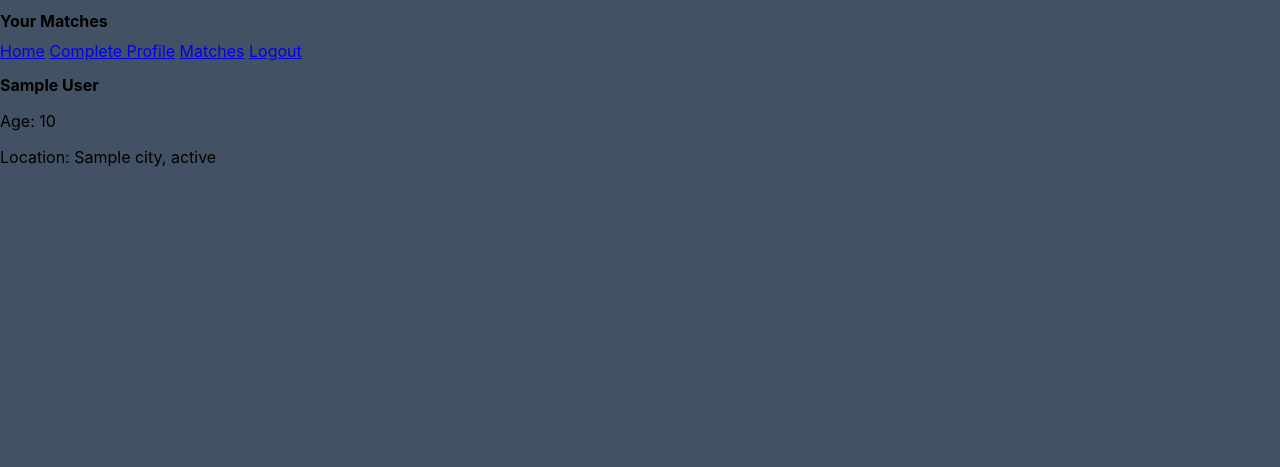
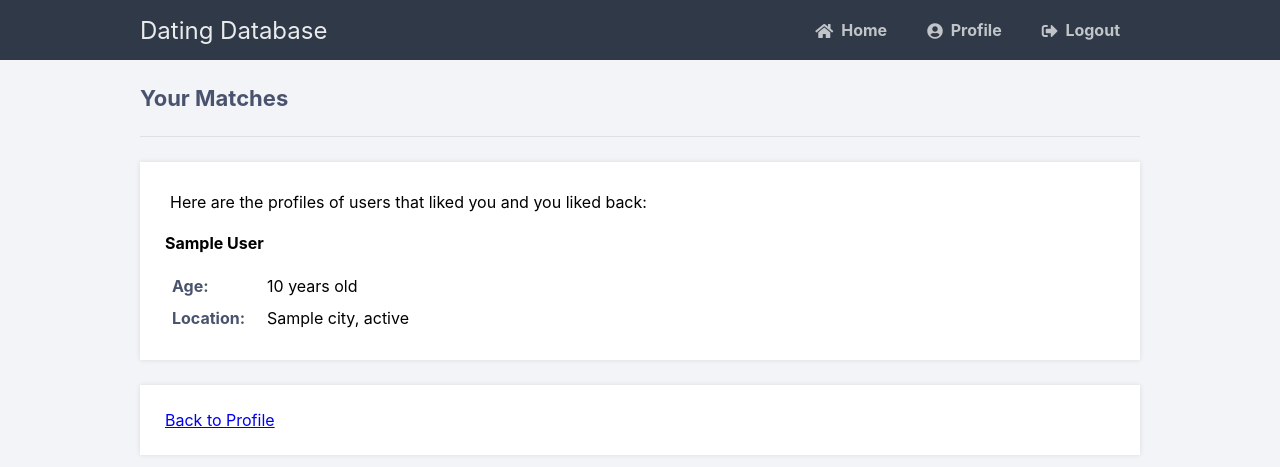
Before and after one commit to rsmith531/dating-database, a Python web app: template flask/templates/matches.html in a window 1280 px wide. Shown: the top 467 px of the page. Run offline with Jinja, Linux system fonts and the light colour scheme; the template is opened without the code that fills it: most values are stand-ins (such as "Sample title", 1, 10 or a date in 2020).

Commit message:
Update matches.html
incorporated into the layout/ looks like the other pages now

```diff
--- a/flask/templates/matches.html
+++ b/flask/templates/matches.html
@@ -1,27 +1,30 @@
-<!DOCTYPE html>
-<html>
-<head>
-    <meta charset="utf-8">
-    <title>Matches</title>
-    <link rel="stylesheet" href="{{ url_for('static', filename='style.css') }}">
-    <link rel="stylesheet" href="https://use.fontawesome.com/releases/v5.7.1/css/all.css">
-</head>
-<body>
-    <div class="matches">
-        <h1>Your Matches</h1>
-        <div class="links">
-            <a href="{{ url_for('home') }}">Home</a>
-            <a href="{{ url_for('complete_profile') }}">Complete Profile</a>
-            <a href="{{ url_for('matches') }}" class="active">Matches</a>
-            <a href="{{ url_for('logout') }}">Logout</a>
-        </div>
+{% extends 'layout.html' %}
+
+{% block title %}Matches{% endblock %}
+
+{% block content %}
+<h2>Your Matches</h2>
+<div>
+    <p>Here are the profiles of users that liked you and you liked back:</p>
+    <div class="grid-container">
         {% for match in matches %}
-        <div class="match">
-            <h2>{{ match.first_name }} {{ match.last_name }}</h2>
-            <p>Age: {{ match.age }}</p>
-            <p>Location: {{ match.city }}, {{ match.state }}</p>
-        </div>
+        <div class="profile-card">
+            <h3>{{ match['first_name'] }} {{ match['last_name'] }}</h3>
+            <table>
+                <tr>
+                    <td>Age:</td>
+                    <td>{{ match['age'] }} years old</td>
+                </tr>
+                <tr>
+                    <td>Location:</td>
+                    <td>{{ match['city'] }}, {{ match['state'] }}</td>
+                </tr>
+            </table>
+             </div>
         {% endfor %}
     </div>
-</body>
-</html>
+</div>
+<div>
+    <a href="{{ url_for('profile') }}">Back to Profile</a>
+</div>
+{% endblock %}
```
